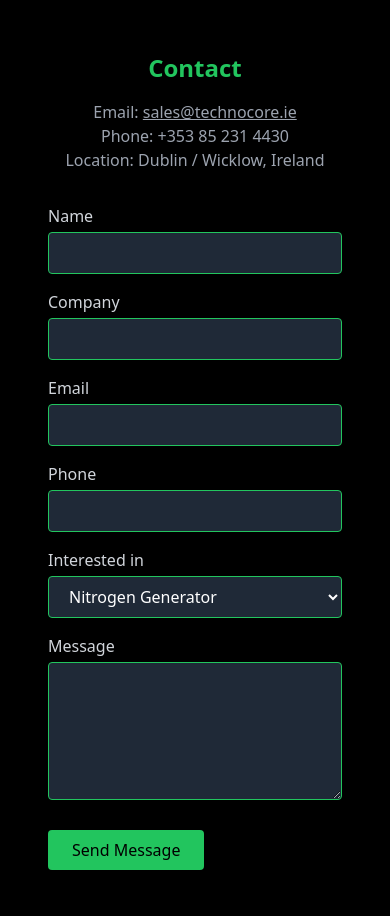
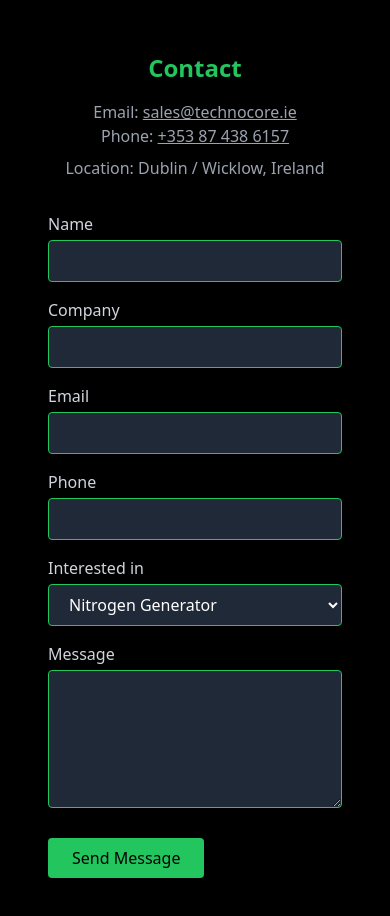
Before and after one commit to Zakkom/technocore-site, a Next.js app: page / in a window 390 px wide. Shown: the part 4900-5816 px from the top of the page. Built offline with nearby package versions, Linux system fonts and the light colour scheme.

Commit message:
Update phone number on contact page

```diff
--- a/components/TechnoCoreLanding.js
+++ b/components/TechnoCoreLanding.js
@@ -208,7 +208,12 @@ export default function TechnoCoreLanding() {
                 sales@technocore.ie
               </a>
             </p>
-            <p className="text-gray-400">Phone: +353 85 231 4430</p>
+            <p className="text-gray-400 mb-2">
+  Phone:{" "}
+  <a href="tel:+353874386157" className="underline hover:text-green-400">
+    +353 87 438 6157
+  </a>
+</p>
             <p className="text-gray-400">Location: Dublin / Wicklow, Ireland</p>
             <form
               action="https://formsubmit.co/sales@technocore.ie"
```
